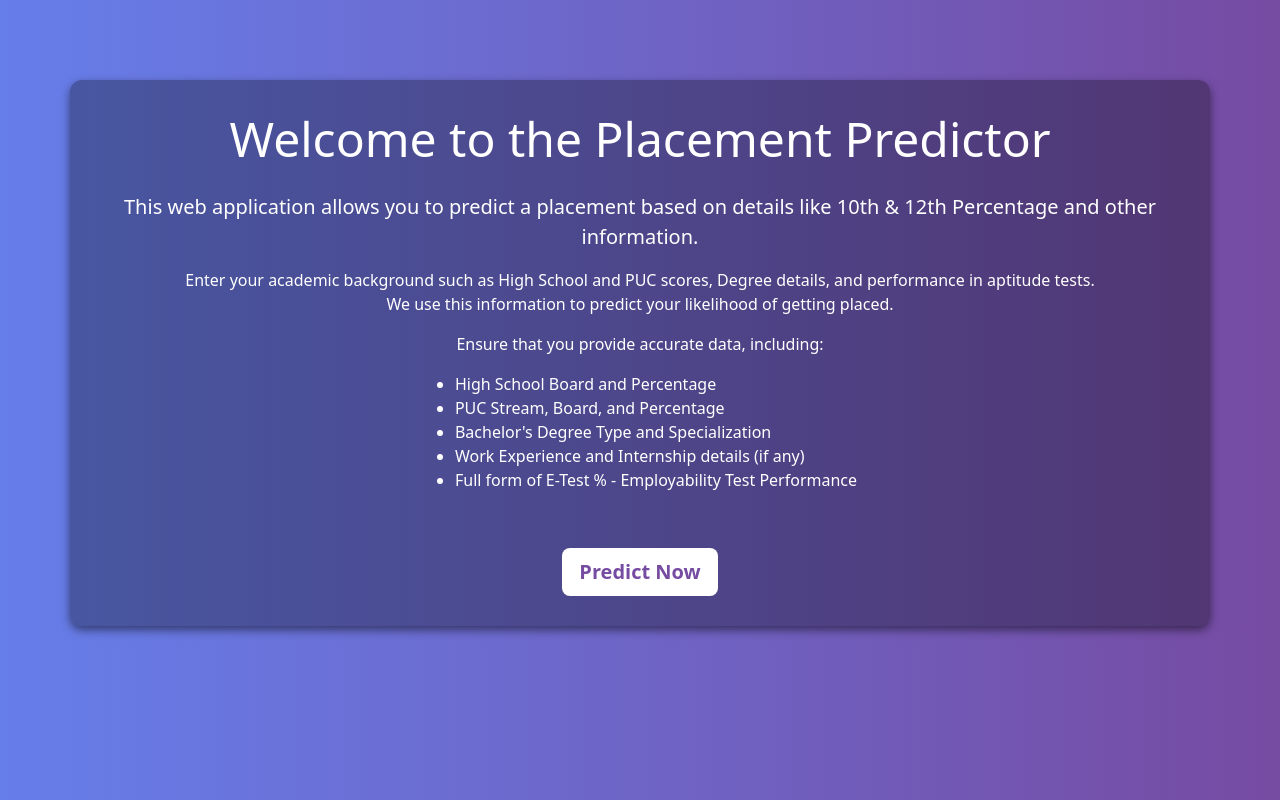
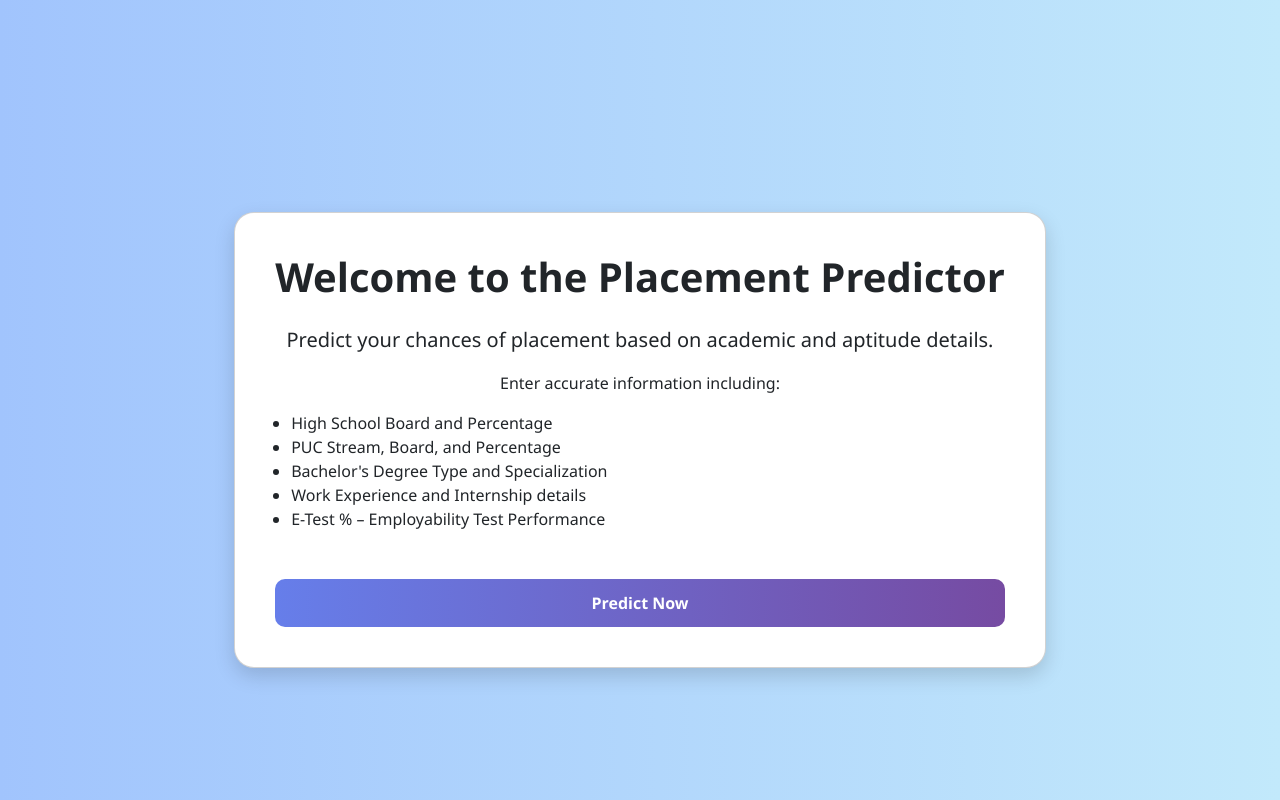
Before and after one commit to IbrahimBagwan1/ML-Project-Placement-Prediction, a Flask app: page / in a window 1280 px wide. Run offline with Flask 3, Linux system fonts and the light colour scheme.

Commit message:
user interface

```diff
--- a/templates/index.html
+++ b/templates/index.html
@@ -3,54 +3,61 @@
 <head>
     <meta charset="UTF-8">
     <meta name="viewport" content="width=device-width, initial-scale=1.0">
-    <title>Student Exam Performance</title>
+    <title>Placement Predictor - Home</title>
     <link href="https://cdn.jsdelivr.net/npm/bootstrap@5.3.0/dist/css/bootstrap.min.css" rel="stylesheet">
     <style>
         body {
+            background: linear-gradient(to right, #a1c4fd, #c2e9fb);
+            font-family: 'Segoe UI', Tahoma, Geneva, Verdana, sans-serif;
+            color: #333;
+            margin: 0;
+            padding: 0;
+        }
+        .card {
+            background-color: white;
+            border-radius: 20px;
+            box-shadow: 0 8px 20px rgba(0, 0, 0, 0.15);
+            padding: 40px;
+            margin-top: 80px;
+        }
+        .btn-gradient {
             background: linear-gradient(to right, #667eea, #764ba2);
+            border: none;
             color: white;
-            text-align: center;
-            padding-top: 80px;
+            padding: 12px 30px;
+            border-radius: 10px;
+            font-weight: bold;
+            transition: 0.3s ease;
         }
-        .container {
-            background-color: rgba(0, 0, 0, 0.3);
-            padding: 30px;
-            border-radius: 12px;
-            box-shadow: 0 4px 10px rgba(0, 0, 0, 0.5);
+        .btn-gradient:hover {
+            background: linear-gradient(to right, #5a67d8, #6b46c1);
         }
-        a.btn-custom {
-            background-color: #fff;
-            color: #764ba2;
-            font-weight: bold;
-            transition: all 0.3s ease-in-out;
+        ul {
+            padding-left: 1rem;
+            text-align: left;
         }
-        a.btn-custom:hover {
-            background-color: #764ba2;
-            color: white;
+        h1 {
+            font-weight: 600;
         }
     </style>
 </head>
 <body>
-    <div class="container">
-        <h1 class="display-5">Welcome to the Placement Predictor</h1>
-        <p class="lead mt-4">
-            This web application allows you to predict a placement based on details like 10th & 12th Percentage and other information.
-        </p>
-        <p class="mt-3">
-            Enter your academic background such as High School and PUC scores, Degree details, and performance in aptitude tests.
-            <br>We use this information to predict your likelihood of getting placed.
-        </p>
+    <div class="container d-flex justify-content-center align-items-center min-vh-100">
+        <div class="card text-center">
+            <h1 class="mb-4">Welcome to the Placement Predictor</h1>
+            <p class="lead">Predict your chances of placement based on academic and aptitude details.</p>
             <p>
-            Ensure that you provide accurate data, including:
-            <ul class="text-start d-inline-block">
+                Enter accurate information including:
+                <ul>
                     <li>High School Board and Percentage</li>
                     <li>PUC Stream, Board, and Percentage</li>
                     <li>Bachelor's Degree Type and Specialization</li>
-                <li>Work Experience and Internship details (if any)</li>
-                <li>Full form of E-Test % - Employability Test Performance</li>
+                    <li>Work Experience and Internship details</li>
+                    <li>E-Test % – Employability Test Performance</li>
                 </ul>
             </p>
-        <a href="/predictdata" class="btn btn-lg btn-custom mt-4">Predict Now</a>
+            <a href="/predictdata" class="btn btn-gradient mt-3">Predict Now</a>
+        </div>
     </div>
 </body>
 </html>
```
Also changed, not shown: artifacts/home_page.png. Lines whose indentation alone changed are shown as unchanged.
